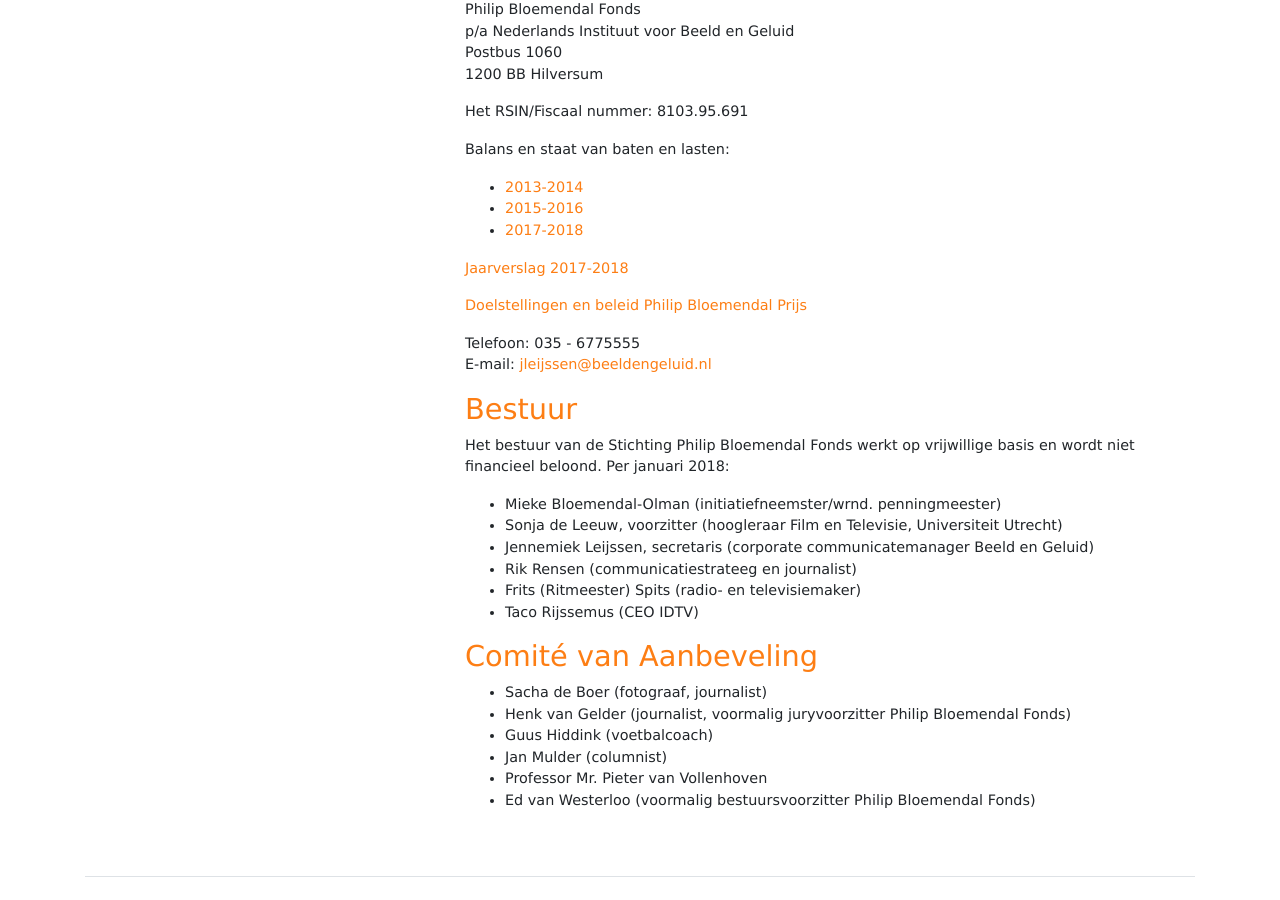
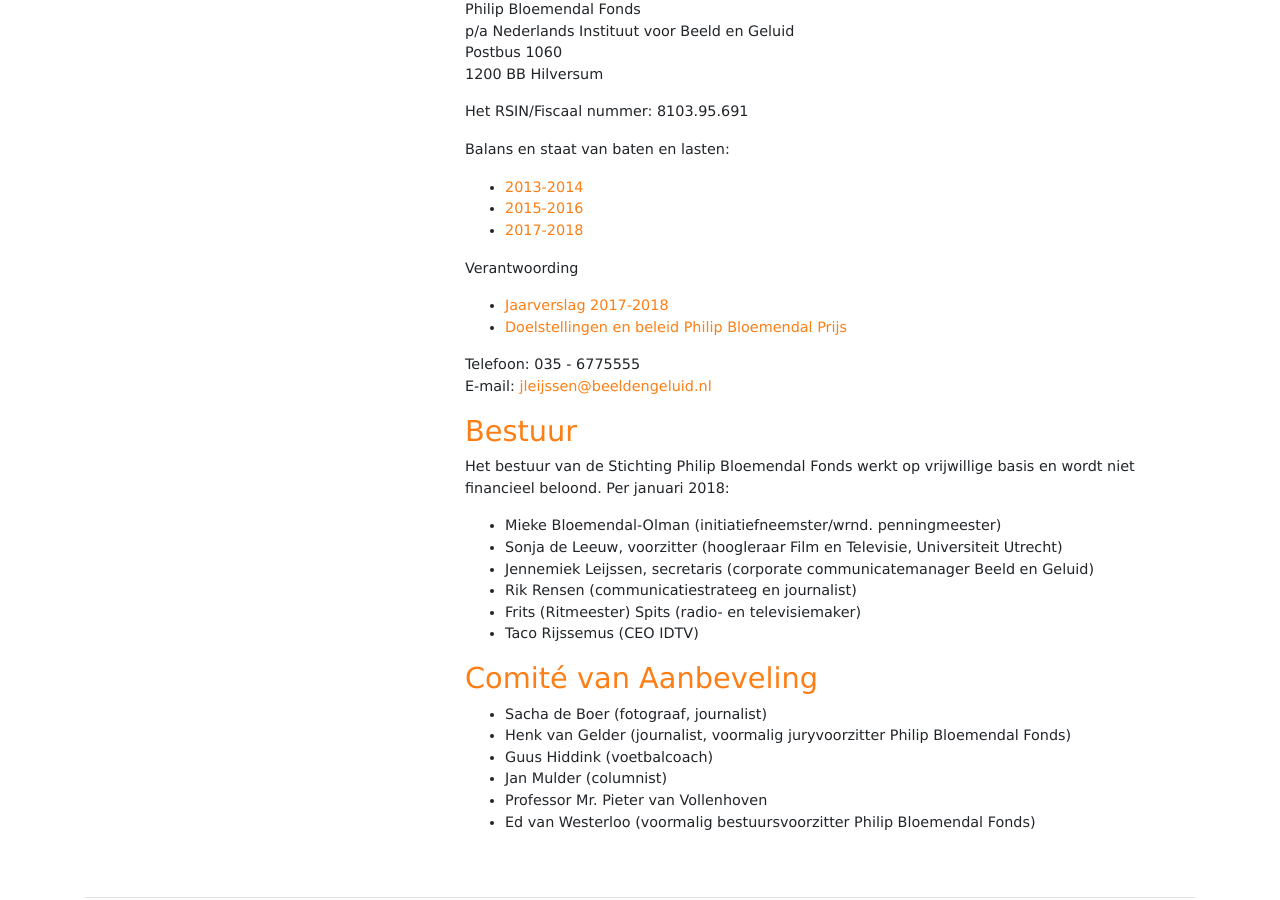
Before and after one commit to bloemendalprijs/bloemendalprijs.github.io, a Jekyll site: the page built from de-stichting.markdown, in a window 1280 px wide and 900 px high, scrolled down 744 px. Built offline with Jekyll 4.4.1, drawn with Linux system fonts in a browser that asks for light colours.

Commit message:
Updated De Stichting

```diff
--- a/de-stichting.markdown
+++ b/de-stichting.markdown
@@ -35,9 +35,9 @@
 * [2015-2016](/uploads/Financieeljaarverslag2015-2016PBP.pdf)
 * [2017-2018](/uploads/Ph%20Bloemendal%202017%20-%202018.pdf)
 
-[Jaarverslag 2017-2018](/uploads/Jaarverslag2017_2018.doc.docx)
-
-[Doelstellingen en beleid Philip Bloemendal Prijs](/uploads/DOELSTELLING%20en%20BELEID%20Philip%20Bloemendal%20Prijs%20(PBP).docx)
+Verantwoording
+* [Jaarverslag 2017-2018](/uploads/Jaarverslag2017_2018.doc.docx)
+* [Doelstellingen en beleid Philip Bloemendal Prijs](/uploads/DOELSTELLING%20en%20BELEID%20Philip%20Bloemendal%20Prijs%20(PBP).docx)
 
 Telefoon: 035 - 6775555
 E-mail: [jleijssen@beeldengeluid.nl](mailto:jleijssen@beeldengeluid.nl)
```
